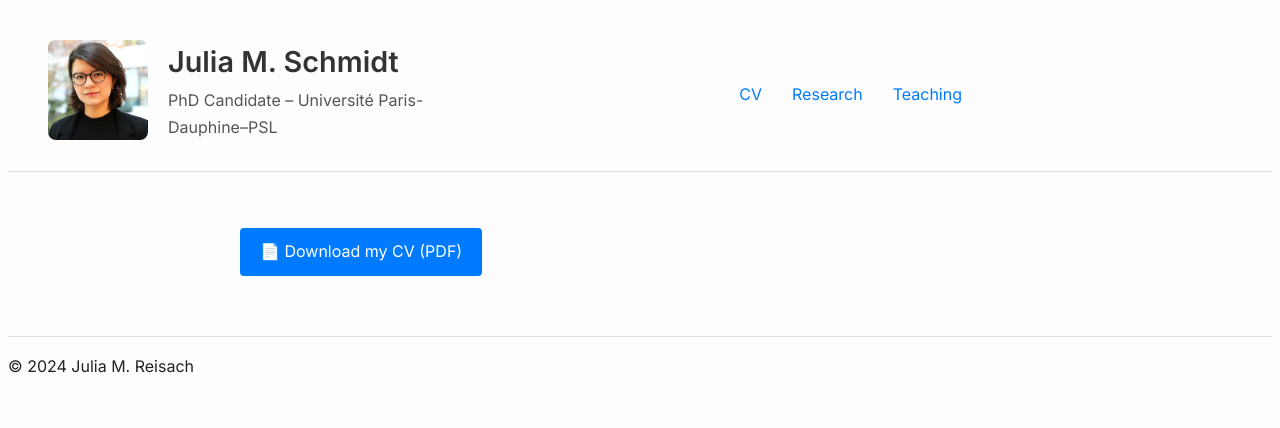
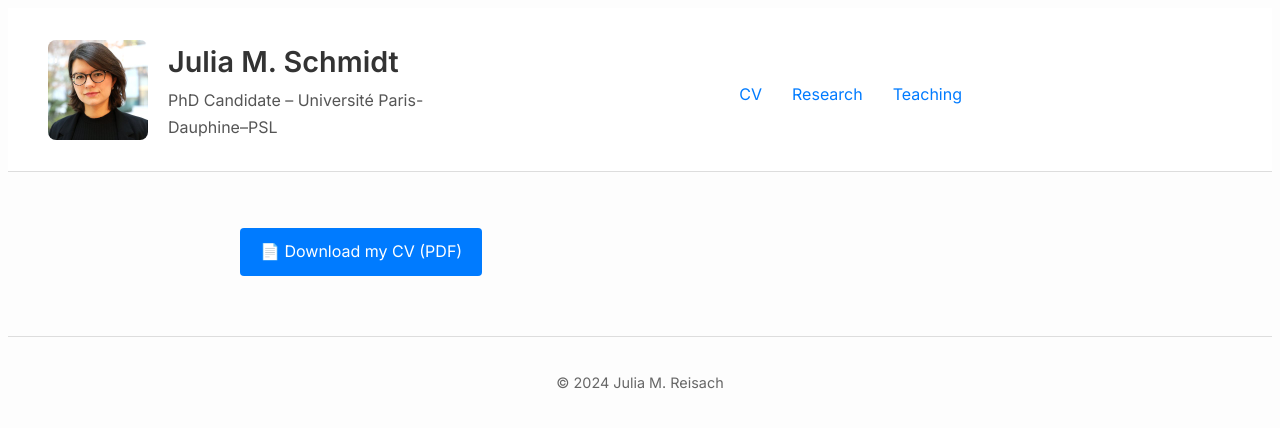
Before and after one commit to julia-m-schmidt/julia-m-schmidt.github.io, a Jekyll site: the page built from cv.md, in a window 1280 px wide. Shown: the top 428 px of the page. Built offline with Jekyll 4.4.1, drawn with Linux system fonts in a browser that asks for light colours; our own code applies the rules of GitHub Pages for plain Markdown files.

Commit message:
Update style.css

```diff
--- a/assets/css/style.css
+++ b/assets/css/style.css
@@ -3,9 +3,6 @@
     margin: 0 auto;
     padding: 40px 20px;
 }
-
-
-
 
 body {
     font-family: 'Inter', sans-serif;
@@ -14,51 +11,12 @@
     color: #222;
 }
 
+/* === HEADER === */
 header {
     border-bottom: 1px solid #ddd;
+    padding-bottom: 20px;
+    background-color: #fff;
 }
-
-footer {
-    border-top: 1px solid #ddd;
-    border-bottom: none; /* optional */
-}
-
-.header-container {
-    display: flex;
-    align-items: center;
-    justify-content: space-between;
-    gap: 30px;
-    margin-bottom: 40px;
-}
-
-.header-text {
-    flex: 2;
-}
-
-.header-photo {
-    flex: 1;
-    max-width: 200px;
-}
-
-.header-photo img {
-    width: 100%;
-    border-radius: 8px;
-}
-
-
-.button {
-    display: inline-block;
-    padding: 10px 20px;
-    background-color: #007BFF;
-    color: white;
-    border-radius: 4px;
-    transition: background-color 0.3s;
-}
-
-.button:hover {
-    background-color: #0056b3;
-}
-
 
 .header-wrapper {
     display: flex;
@@ -117,7 +75,32 @@
     text-decoration: underline;
 }
 
+/* === FOOTER === */
+footer {
+    border-top: 1px solid #ddd;
+    border-bottom: none; /* optional */
+    text-align: center;
+    padding: 20px;
+    font-size: 0.9em;
+    color: #666;
+}
 
+/* === BUTTONS === */
+.button {
+    display: inline-block;
+    padding: 10px 20px;
+    background-color: #007BFF;
+    color: white;
+    border-radius: 4px;
+    transition: background-color 0.3s;
+    text-align: center;
+}
+
+.button:hover {
+    background-color: #0056b3;
+}
+
+/* === CONTENT === */
 h1, h2 {
     color: #333;
     margin-bottom: 20px;
@@ -145,7 +128,7 @@
     margin-bottom: 40px;
 }
 
-
+/* === RESPONSIVE === */
 @media (max-width: 600px) {
     .container {
         padding: 20px 15px;
@@ -155,4 +138,15 @@
         padding: 8px 16px;
         font-size: 0.95em;
     }
+
+    .header-wrapper {
+        flex-direction: column;
+        align-items: center;
+        text-align: center;
     }
+
+    .navbar {
+        flex-direction: column;
+        gap: 10px;
+    }
+}
```
Lines whose indentation alone changed are shown as unchanged.
